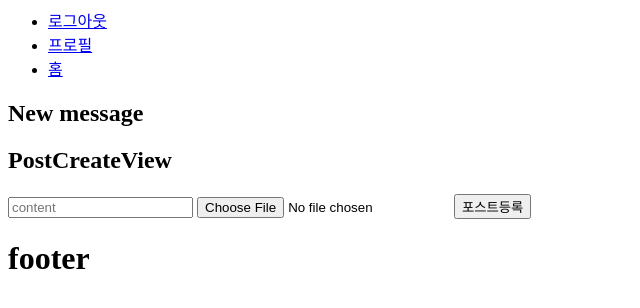
After one commit to DonghyeonYoo/classiclass, a Django app: page /posts/new/ in a window 1280 px wide. The commit adds this page. Shown: the top 308 px of the page, without its empty margins (0-640 px from the left). Run offline with Django 3.2, Linux system fonts and the light colour scheme; the visitor is signed in with stand-in values (Sample User, id 1).

Commit message:
1. init PostCreateView should create PostData on main page 2. update application.css it is not import for this commit to update settings so don't think about it

```diff
--- a/classiclass/classiclass/static/css/application.css
+++ b/classiclass/classiclass/static/css/application.css
@@ -1,3 +1,3 @@
-header {
+header#header {
    background-color:red;
 }
--- a/classiclass/classiclass/templates/partials/header.html
+++ b/classiclass/classiclass/templates/partials/header.html
@@ -3,6 +3,7 @@
     {% if request.user.is_authenticated %}
       <li><a href="{% url "logout" %}">로그아웃</a></li>
       <li><a href="{% url "profile" request.user.username %}">프로필</a></li>
+      <li><a href="{% url "home" %}">홈</a></li>
     {% else %}
       <li><a href="{% url "signup" %}">회원가입</a></li>
       <li><a href="{% url "login" %}">로그인</a></li>
--- /dev/null
+++ b/classiclass/classiclass/templates/posts/create.html
@@ -0,0 +1,16 @@
+{% extends "base.html" %}
+
+
+{% block title %}신규 포스트 작성{% endblock %}
+
+
+{%block content %}
+<h1>PostCreateView</h1>
+
+<form action="" method="post" enctype="multipart/form-data">
+  {% csrf_token %}
+  <input type="text" name="content" placeholder="content" required />
+  <input type="file" name="thumbnail_image" required />
+  <input type='submit' value="포스트등록" />
+</form>
+{% endblock %}
--- a/classiclass/classiclass/urls.py
+++ b/classiclass/classiclass/urls.py
@@ -10,6 +10,7 @@
 urlpatterns = [
     url(r'^admin/', admin.site.urls),
     url(r'^$', PostListView.as_view(), name="home"),
+    url(r'^posts/new/$', PostCreateView.as_view(), name="posts-create"),
     url(r'^login/$', LoginView.as_view(), name="login"),
     url(r'^logout/$', LogoutView.as_view(), name="logout"),
     url(r'^signup/$', SignupView.as_view(), name="signup"),
--- a/classiclass/posts/models/post.py
+++ b/classiclass/posts/models/post.py
@@ -33,3 +33,12 @@
 
         self.hash_id = get_encoded_hash_id(self)
         self.save()
+
+    def get_absolute_url(self):
+        from django.core.urlresolvers import reverse
+        return reverse(
+            "post",
+            kwargs={
+                "slug": self.hash_id,
+            }
+        )
--- a/classiclass/posts/views/__init__.py
+++ b/classiclass/posts/views/__init__.py
@@ -1,3 +1,4 @@
+from .create import PostCreateView
 from .list import PostListView
 from .detail import PostDetailView
 from .tags import *
--- /dev/null
+++ b/classiclass/posts/views/create.py
@@ -0,0 +1,17 @@
+from django.views.generic import CreateView
+from django.contrib.auth.mixins import LoginRequiredMixin
+
+from posts.models import Post
+
+
+class PostCreateView(LoginRequiredMixin, CreateView):
+    model = Post
+    fields = [
+        'content',
+        'thumbnail_image',
+    ]
+    template_name = "posts/create.html"
+
+    def form_valid(self, form):
+        form.instance.user = self.request.user
+        return super(PostCreateView, self).form_valid(form)
```
